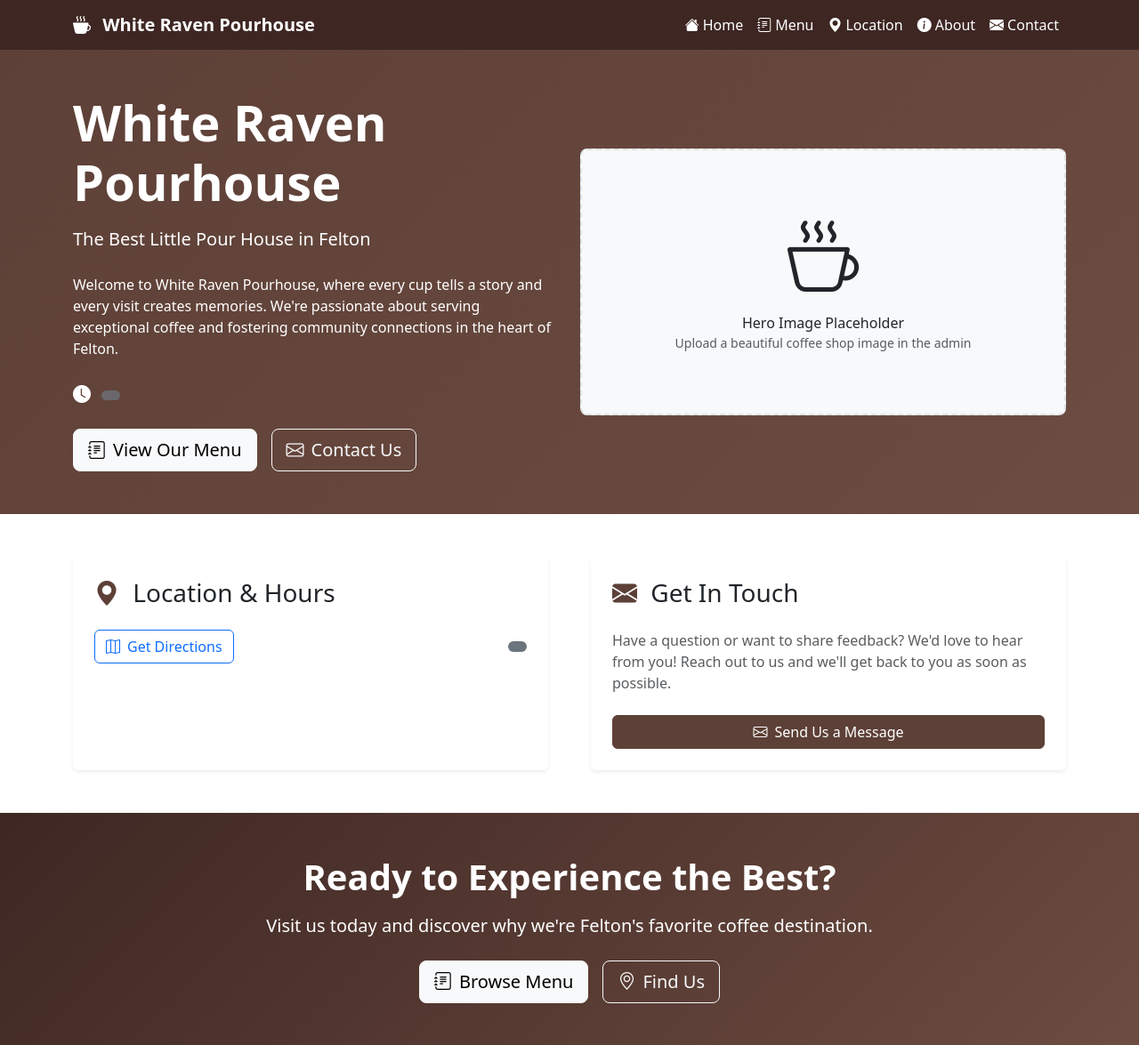
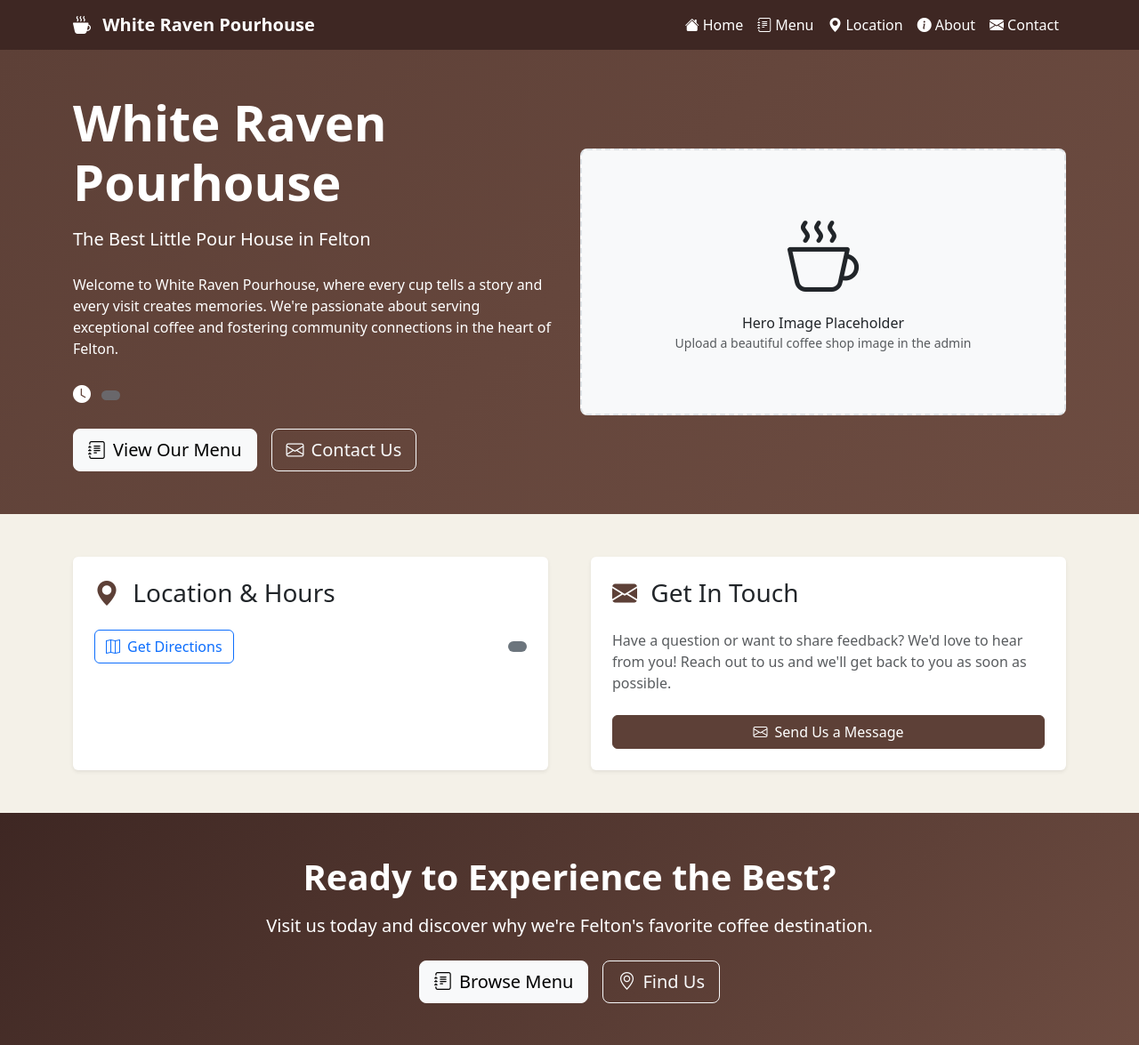
Before and after one commit to SillySilk/whiteraven, a Django app: template templates/core/home.html in a window 1280 px wide. Shown: the top 1175 px of the page at 89% size. Run offline with Django 5.2, Linux system fonts and the light colour scheme; the template is opened without the code that fills it, so the values that code supplies are empty.

Commit message:
TEST: Change body background to light coffee color to verify CSS loading

```diff
--- a/static/css/white-raven-simple.css
+++ b/static/css/white-raven-simple.css
@@ -11,6 +11,11 @@ without interfering with existing Bootstrap functionality.
     --coffee-medium: #6d4c41;        /* Hover states */
     --gold: #ffc107;                 /* Accent color */
     --gold-dark: #ff8f00;           /* Gold hover state */
+}
+
+/* TEST: Change body background to coffee color to verify CSS is loading */
+body {
+    background-color: #f4f1e8 !important;  /* Light coffee/cream background instead of white */
 }
 
 /* Navigation - Override Bootstrap navbar-dark */
```
